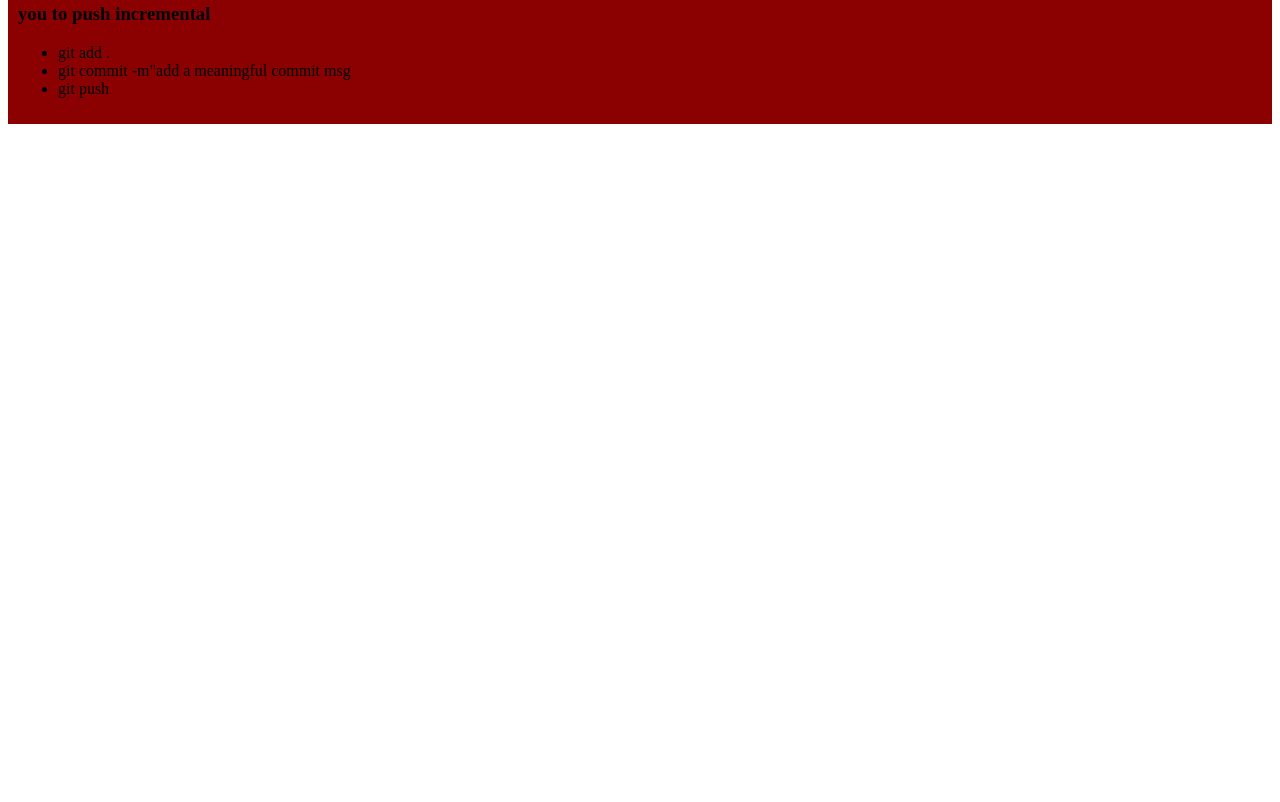
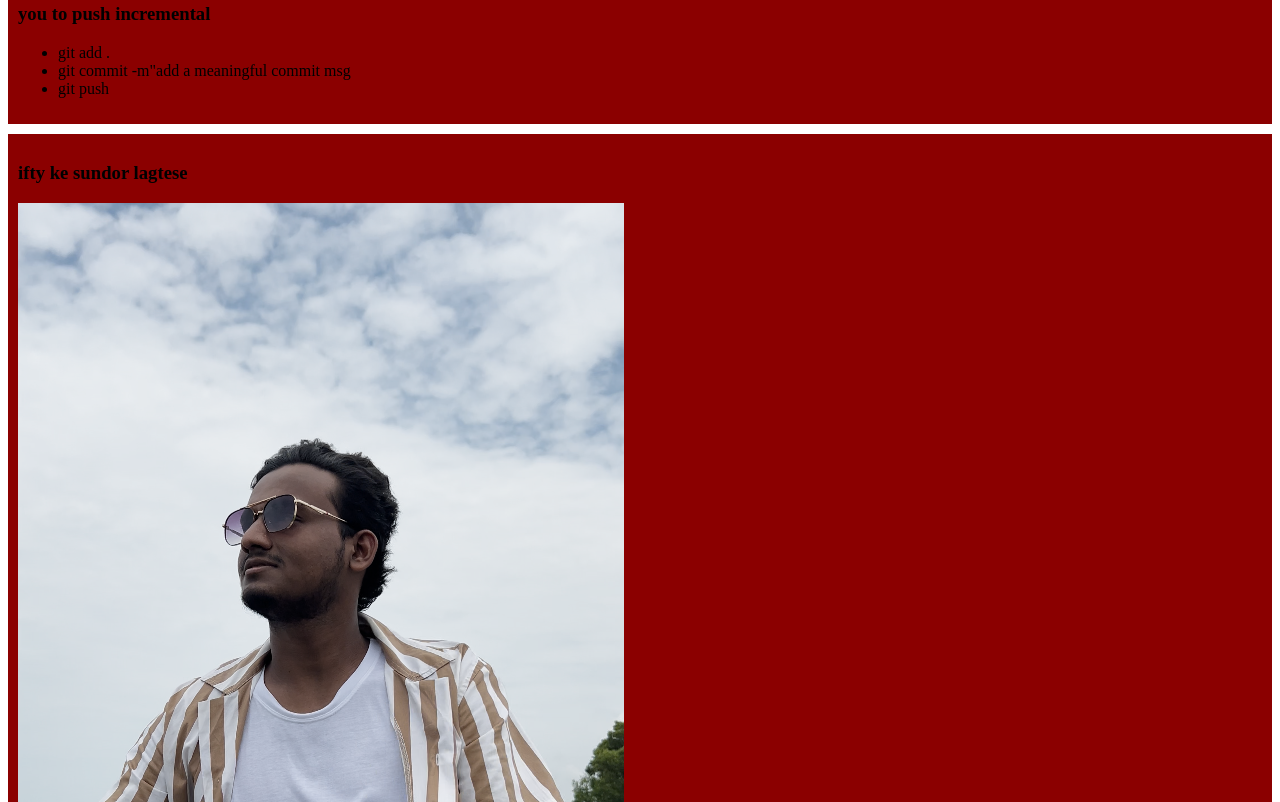
Before and after one commit to ittehadSiddiquee/my-simple-website, a plain HTML site: page index.html in a window 1280 px wide. Shown: the part 458-1260 px from the top of the page. Before the commit the page ends 800 px from the top, so only its background shows below. Drawn offline with Linux system fonts and the light colour scheme.

Commit message:
added the pic

```diff
--- a/index.html
+++ b/index.html
@@ -27,5 +27,9 @@
             <li> git push </li>
         </ul>
     </div>
+    <div>
+        <h3> ifty ke sundor lagtese</h3>
+        <img src="images.png" alt="">
+    </div>
 </body>
 </html>
```
Also changed, not shown: images.png (added).
